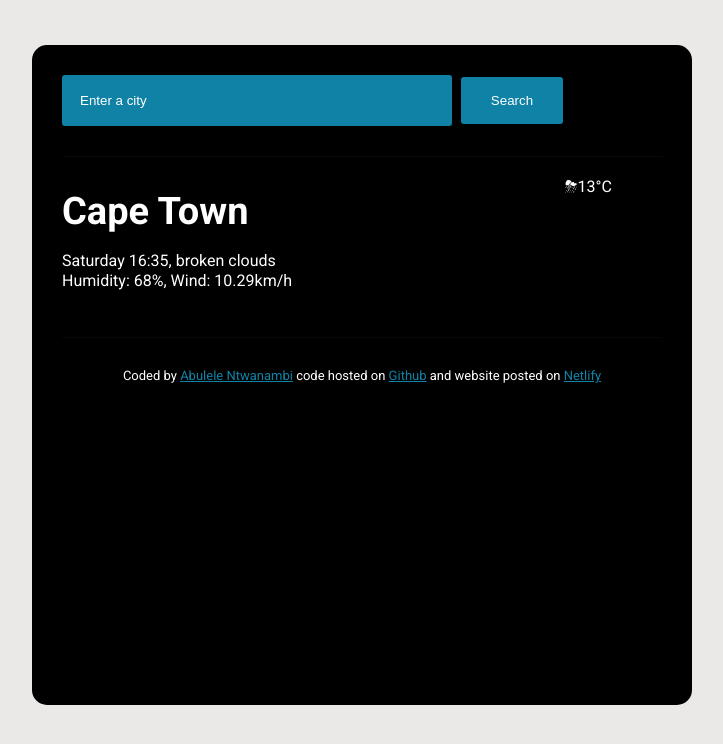
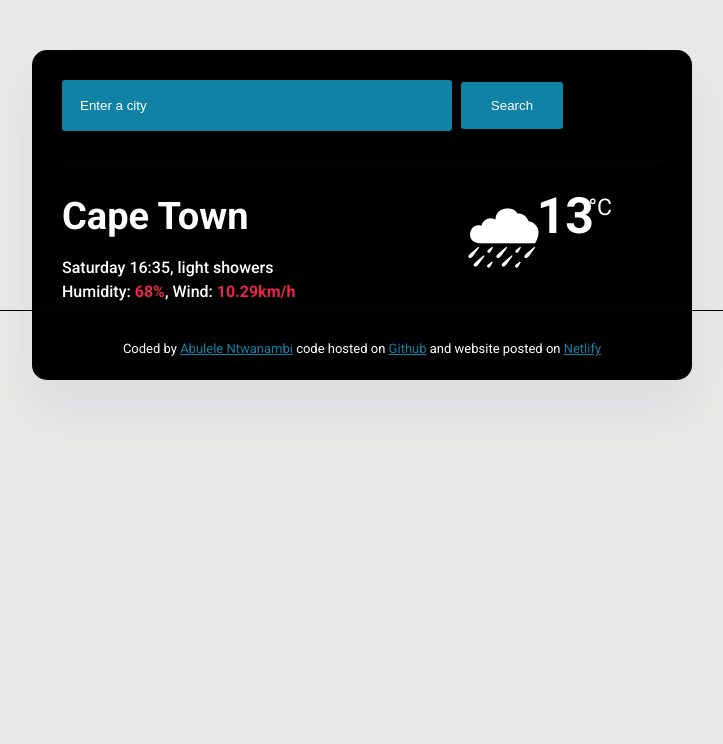
Before and after one commit to Abulele75/Weather-application, a plain HTML site: page index.html in a window 1280 px wide. Shown: the whole page, without its empty margins (278-1001 px from the left). Drawn offline with Linux system fonts and the light colour scheme; a web font is replaced by a local one.

Commit message:
updated the positioning of the temperature

```diff
--- a/index.html
+++ b/index.html
@@ -27,13 +27,16 @@
             <div>
         <h1 class="city">Cape Town</h1>
         <p class="content">
-            Saturday 16:35, broken clouds
+            Saturday 16:35, light showers
             <br>
-            Humidity: 68%, Wind: 10.29km/h
+            Humidity: <strong>68%</strong>, Wind: <strong>10.29km/h </strong>
            </p>
             </div>
-            <div class="temperature">
-           ⛈13°C
+            <span class="icon">
+            🌧</span>
+           <span class="temperature">13</span>
+
+            <span class="degrees">°C </span>
             </div>
             </div>
          </main>
--- a/style.css
+++ b/style.css
@@ -5,12 +5,13 @@ body {
 .application {
     background: black;
     max-width: 600px;
-    margin: 45px auto;
+    margin: 50px auto;
     padding : 30px;
-   border-radius: 15px;;
-    height: 600px;
+   border-radius: 15px;
+
     box-shadow : 0 30px 50px
-    rgb(65, 58, 109, 0,08);
+    rgb(65, 58, 109, 0.08);
+
 
 }
 .content {
@@ -42,11 +43,15 @@ input::placeholder {
 
 }
 footer {
-    border-top: 1px solid    rgb(8, 8, 8);
+
     padding : 30px 0 0 0;
     text-align: center;
     font-size: 13px;
     color: white;
+    position : relative ;
+   bottom: 120px;
+   border-top: 1px solid   rgb(8, 8, 8);
+   margin : 0;
 }
 a {
     color : rgb(15, 130, 165);
@@ -73,5 +78,34 @@ main { padding : 30px 0;
 }
 .content {
     font-size:  16px;
-    line-height : 20px;
+    line-height : 24px;
+    font-weight: 500;
 }
+.content strong {
+    color : rgb(233, 38, 70)
+}
+.temperature {
+    font-size: 50px ;
+  position: relative;
+  left : 25px;
+  bottom : 5px;
+    font-weight: bold;
+}
+.degrees {
+    display: flex;
+    position: relative;
+    top : 2px;
+    color: white;
+    right : 50px;
+    font-size: 23px;
+
+}
+.icon {
+    display: flex;
+    position: relative;
+    left : 100px;
+    bottom : 15px;
+    color : white;
+    font-size: 70px;
+
+}
```
